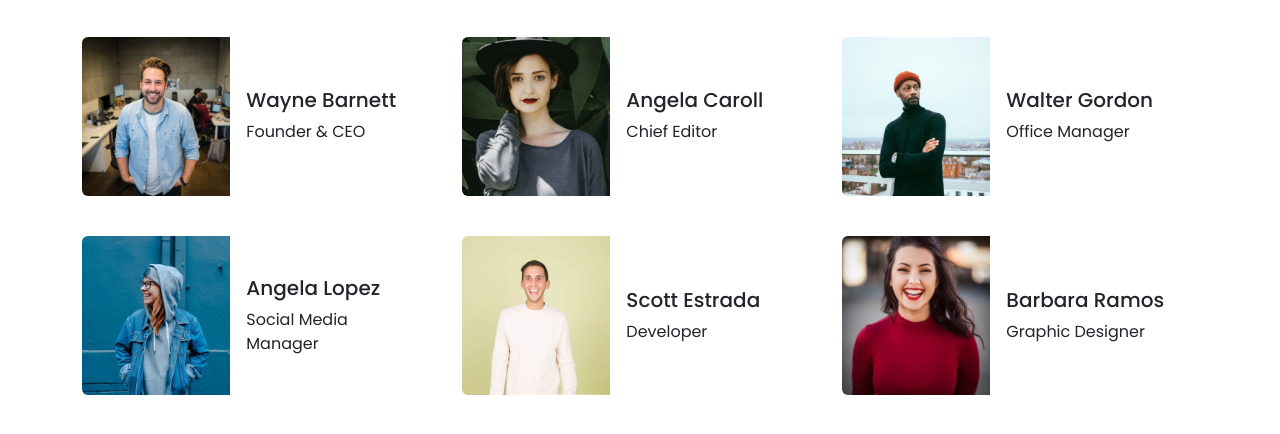
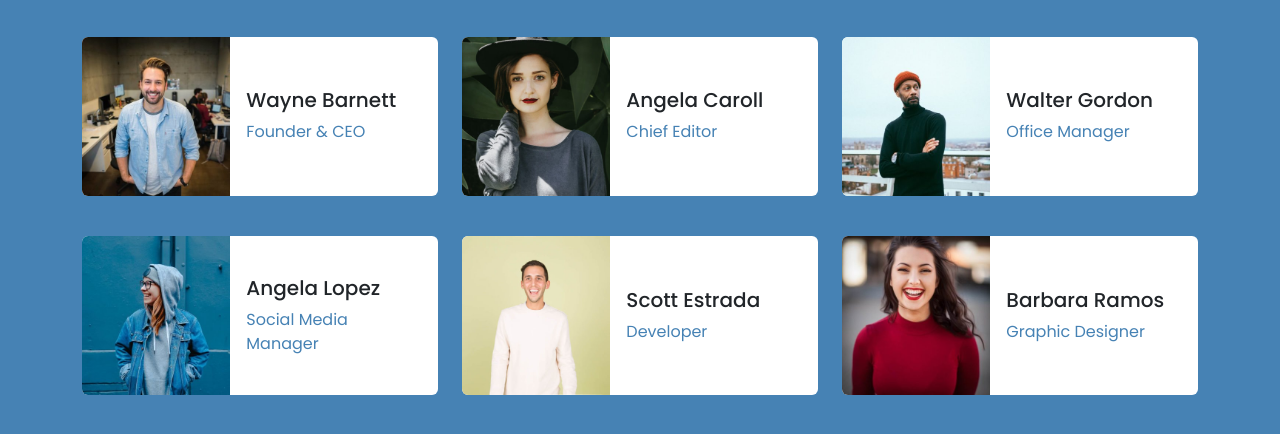
Before and after one commit to Marcap00/js-our-team, a plain HTML site: page index.html in a window 1280 px wide. Shown: the part 272-706 px from the top of the page. Drawn offline with nearby package versions, Linux system fonts and the light colour scheme.

Commit message:
add some animations hover

```diff
--- a/css/style.css
+++ b/css/style.css
@@ -1,6 +1,10 @@
 /* $ General */
 * {
     font-family: 'Poppins';
+}
+
+main {
+    background-color: steelblue;
 }
 
 
@@ -10,6 +14,27 @@ img {
     max-height: 100%;
 }
 
+.text-blue {
+    color: steelblue;
+}
+
+
+/* $ Card */
+
+.row .card {
+    cursor: pointer;
+    transition: all 0.5s ease;
+}
+
+.row .card:hover {
+    scale: 1.05;
+    transform: translateY(-10px);
+    box-shadow: 0 0 10px #fff;
+}
+
+.row .card:active {
+    scale: 1;
+}
 
 /* $ Responsive */
 
```
